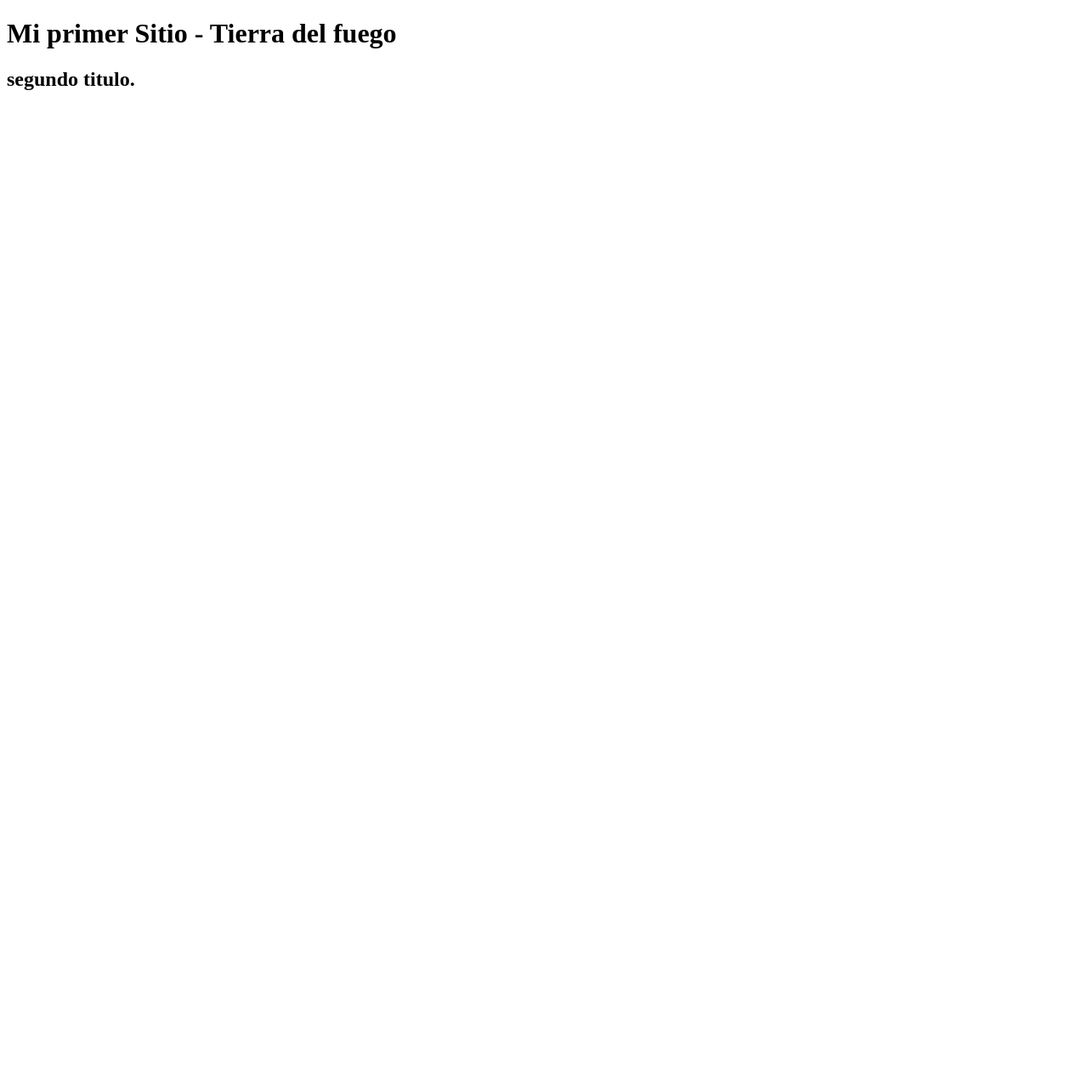
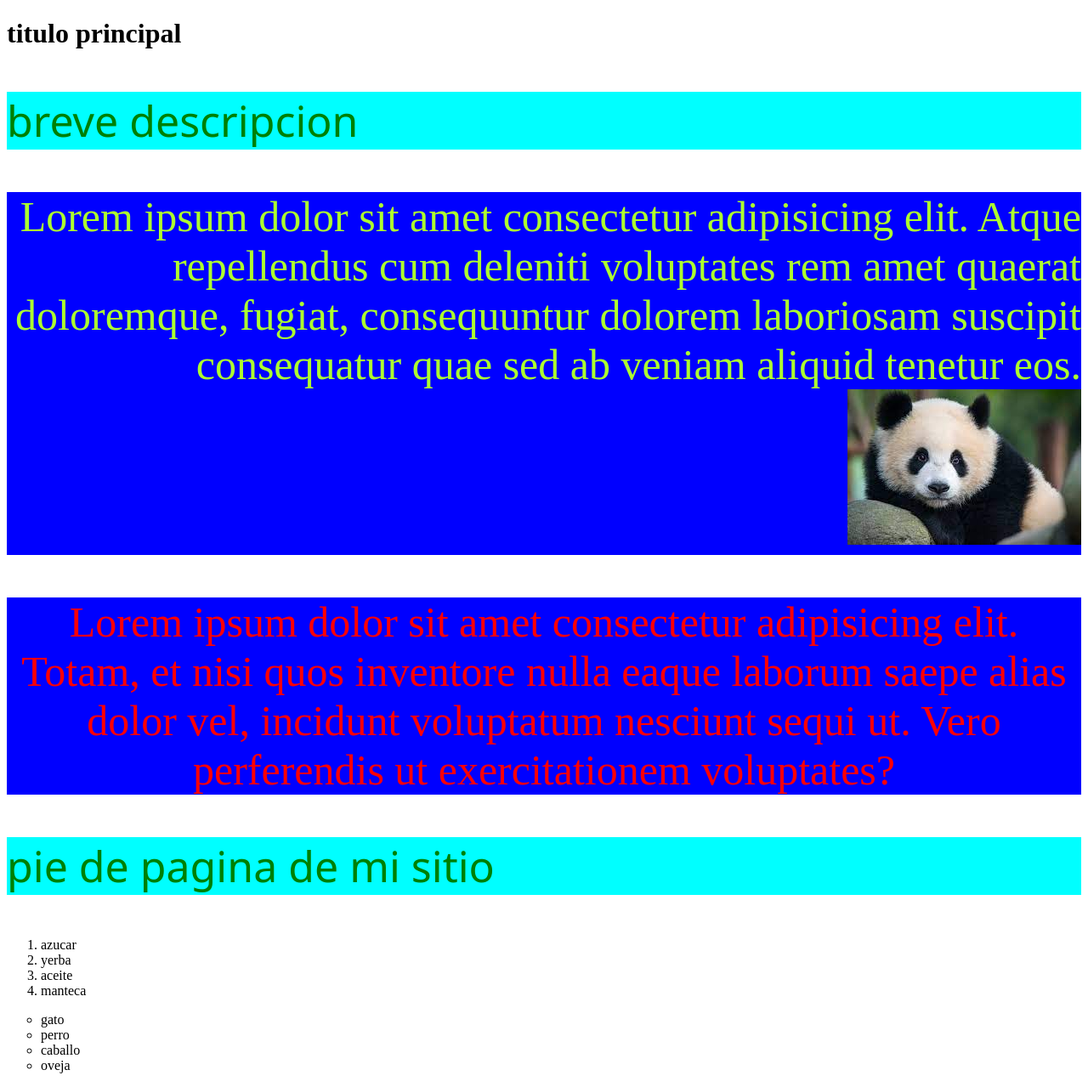
Before and after one commit to auedBraian/frontEnt-TDF, a plain HTML site: page clase2FrontEnd/index.html in a window 1280 px wide. Shown: the whole page at 85% size. Before the commit the page ends 800 px from the top, so only its background shows below. Drawn offline with Linux system fonts and the light colour scheme.

Commit message:
cambios clase 2

```diff
--- /dev/null
+++ b/clase2FrontEnd/index.css
@@ -0,0 +1,24 @@
+p{
+  color:red;
+  font-size:50px;
+  background-color: blue;
+  text-align: center;
+}
+
+.parrafoVerde{
+    color:green;
+    background-color: aqua;
+    text-align: left;
+    font-family: 'Segoe UI', Tahoma, Geneva, Verdana, sans-serif;
+}
+
+
+#parrafoPrincipal{
+    color:greenyellow;
+    text-align: right;
+    font-style: normal;
+}
+
+ul{
+    list-style-type: circle;
+}
--- a/clase2FrontEnd/index.html
+++ b/clase2FrontEnd/index.html
@@ -1,13 +1,58 @@
 <!DOCTYPE html>
 <html lang="en">
-<head>
-    <meta charset="UTF-8">
-    <meta http-equiv="X-UA-Compatible" content="IE=edge">
-    <meta name="viewport" content="width=device-width, initial-scale=1.0">
-    <title>Document</title>
-</head>
-<body>
- <h1>Mi primer Sitio - Tierra del fuego</h1>
- <h2> segundo titulo.</h2>
-</body>
+  <head>
+    <meta charset="UTF-8" />
+    <meta http-equiv="X-UA-Compatible" content="IE=edge" />
+    <meta name="viewport" content="width=device-width, initial-scale=1.0" />
+    <link rel="stylesheet" href="index.css">
+    <title>clase 2 front end - TDF</title>
+  </head>
+  <body>
+    <div>
+      <h1>titulo principal</h1>
+      <p class = "parrafoVerde">breve descripcion</p>
+    </div>
+    <div>
+      <p id="parrafoPrincipal" >
+        Lorem ipsum dolor sit amet consectetur adipisicing elit. Atque
+        repellendus cum deleniti voluptates rem amet quaerat doloremque, fugiat,
+        consequuntur dolorem laboriosam suscipit consequatur quae sed ab veniam
+        aliquid tenetur eos.
+        <!-- agrego imagen -->
+        <img src="imagen.jfif" alt="descripcion de la imagen">
+      </p>
+      <p>
+        Lorem ipsum dolor sit amet consectetur adipisicing elit. Totam, et nisi
+        quos inventore nulla eaque laborum saepe alias dolor vel, incidunt
+        voluptatum nesciunt sequi ut. Vero perferendis ut exercitationem
+        voluptates?
+      </p>
+    </div>
+
+        <p class = "parrafoVerde">pie de pagina de mi sitio</p>
+
+    <ol>
+        <li>azucar</li>
+        <li>yerba</li>
+        <li>aceite</li>
+        <li>manteca</li>
+    </ol>
+
+    <ul>
+        <li>gato</li>
+        <li>perro</li>
+        <li>caballo</li>
+        <li>oveja</li>
+    </ul>
+
+
+
+
+
+
+
+
+
+
+  </body>
 </html>
```
Also changed, not shown: clase2FrontEnd/imagen.jfif (added).
